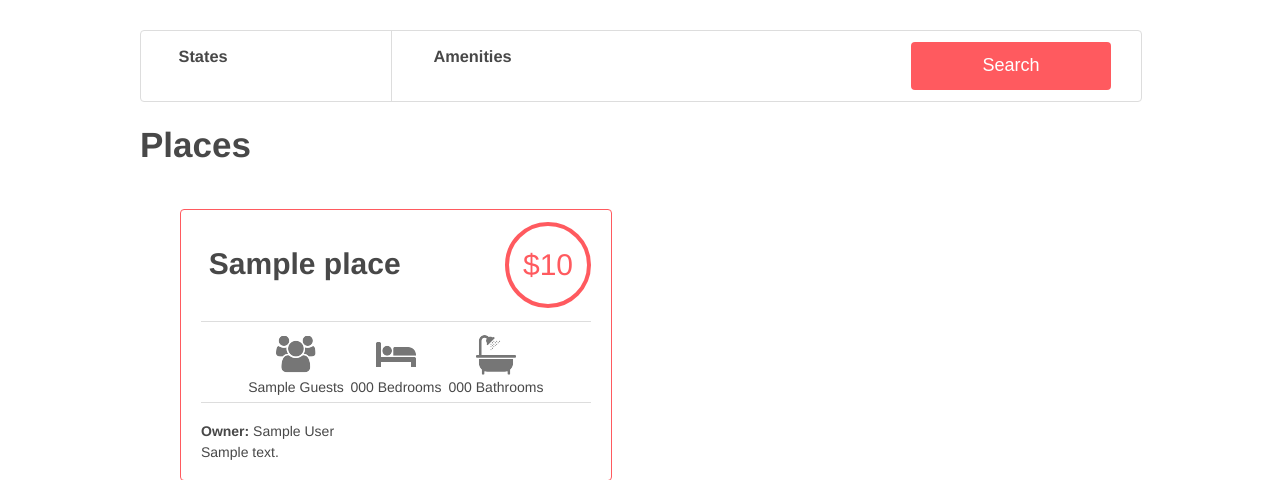
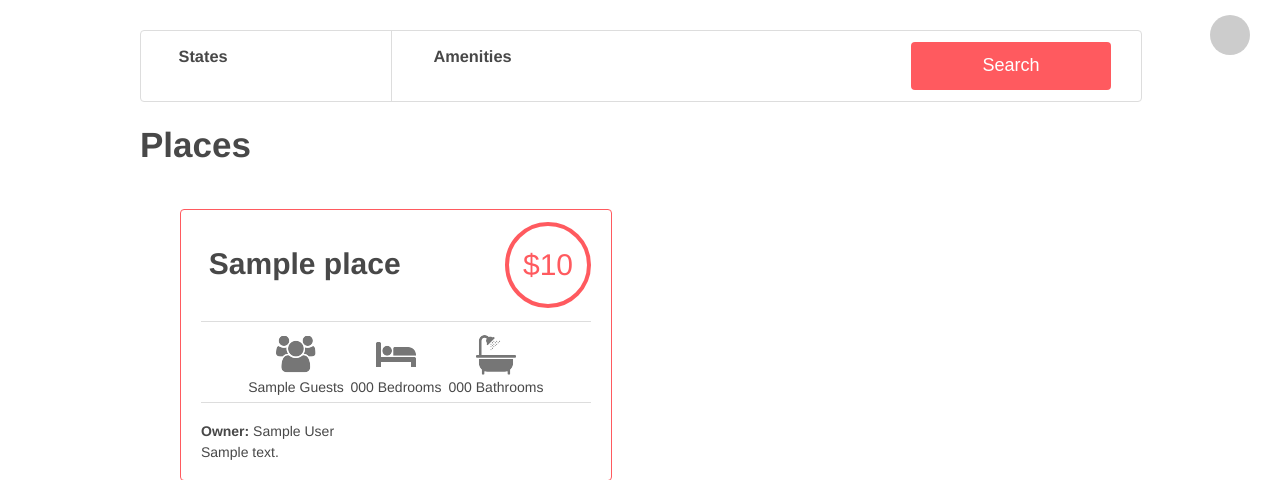
Before and after one commit to 20Emi/holbertonschool-AirBnB_clone_v4, a Flask app: template web_dynamic/templates/2-hbnb.html in a window 1280 px wide. Shown: the part 71-551 px from the top of the page. Run offline with Flask 3, Linux system fonts and the light colour scheme; the template is opened without the code that fills it: most values are stand-ins (such as "Sample title", 1, 10 or a date in 2020); some libraries are stand-ins or nearby versions.

Commit message:
task 2 css para #api status

```diff
--- a/web_dynamic/static/styles/3-header.css
+++ b/web_dynamic/static/styles/3-header.css
@@ -9,3 +9,15 @@ header .logo {
     left: 20px;
     height: 100%;
 }
+#api_status {
+	float : right;
+	background-color : #cccccc;
+	margin-right : 30px;
+	width : 40px;
+	height : 40px;
+	border-radius: 50%;
+	transform : translateY(40%);
+}
+#api_status.available {
+	background-color : #ff545f;
+}
```
